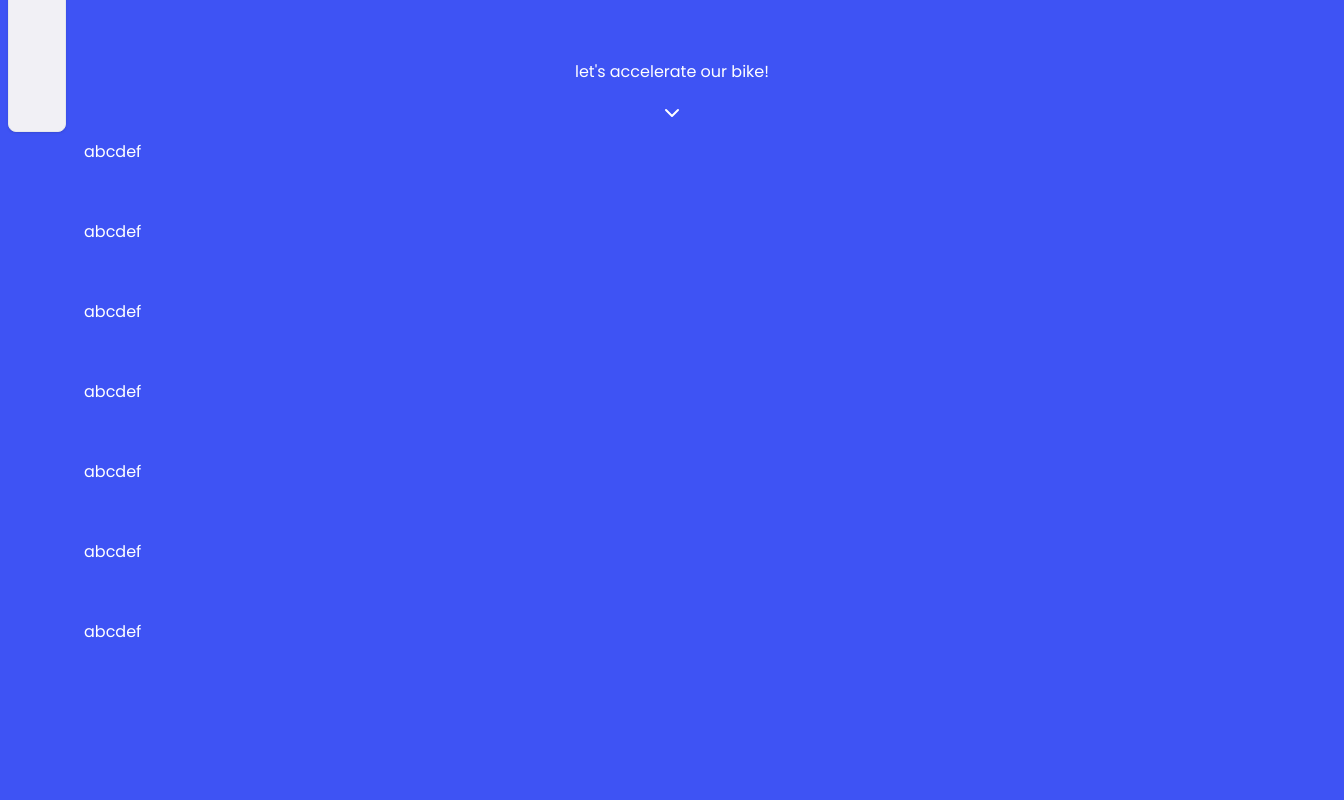
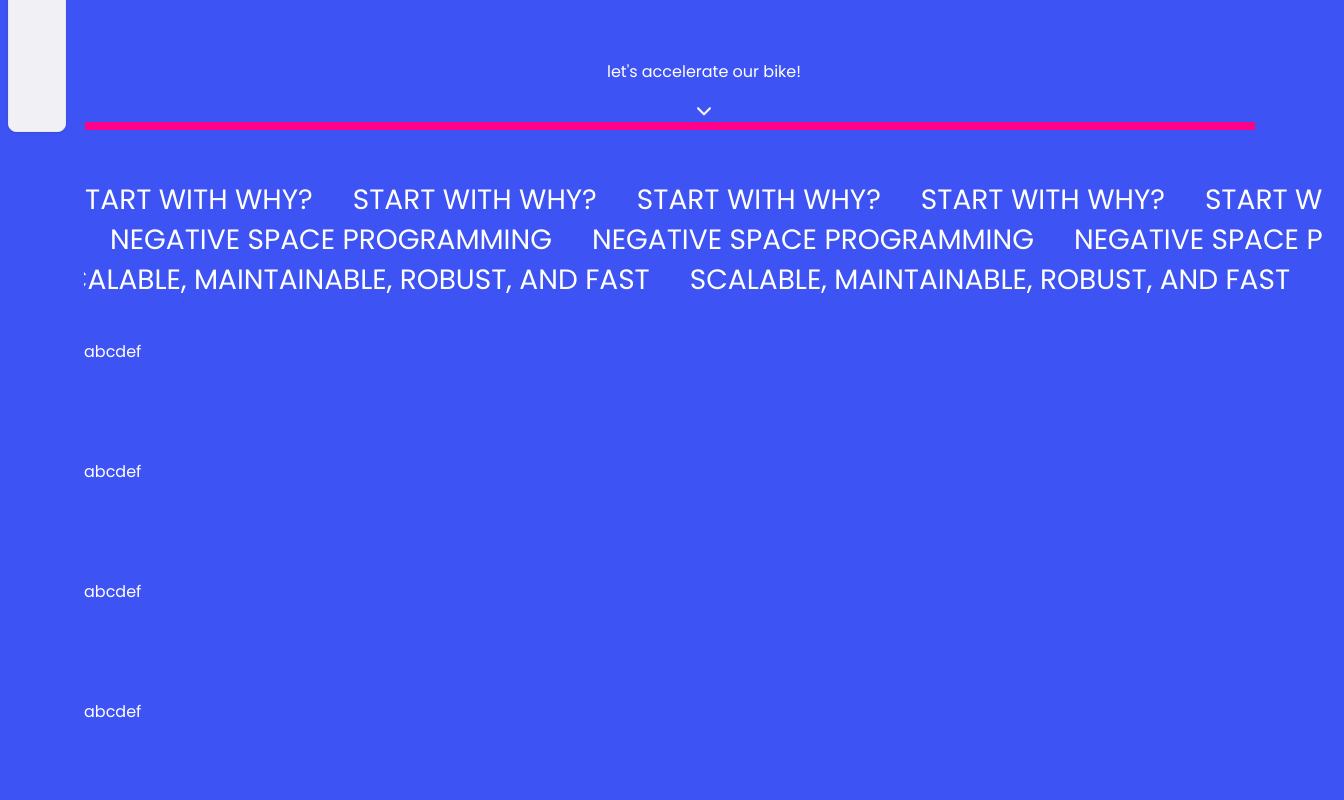
Before and after one commit to iannn07/Portfolio, a Next.js app: page /home in a window 1280 px wide. Shown: the part 660-1460 px from the top of the page, 1344 px wide, since content can reach past the window. Before the commit the page ends 1360 px from the top, so only its background shows below. Built offline with nearby package versions, Linux system fonts and the light colour scheme.

Commit message:
fix: Parallax Scrolling, Parallax Text

```diff
--- a/package.json
+++ b/package.json
@@ -9,6 +9,7 @@
     "lint": "next lint"
   },
   "dependencies": {
+    "@motionone/utils": "^10.18.0",
     "@radix-ui/react-avatar": "^1.1.2",
     "@radix-ui/react-dialog": "^1.1.4",
     "@radix-ui/react-navigation-menu": "^1.2.3",
--- /dev/null
+++ b/src/app/(pages)/home/(sections)/HomeSection2.tsx
@@ -0,0 +1,18 @@
+import ParallaxText from '@/components/ui/parallax'
+import React from 'react'
+
+function HomeSection2() {
+  return (
+    <div className="flex w-full items-center justify-center">
+      <div className="w-full max-w-7xl">
+        <ParallaxText baseVelocity={-2}>Start with Why?</ParallaxText>
+        <ParallaxText baseVelocity={2}>Negative Space Programming</ParallaxText>
+        <ParallaxText baseVelocity={-2}>
+          Scalable, Maintainable, Robust, and Fast
+        </ParallaxText>
+      </div>
+    </div>
+  )
+}
+
+export default HomeSection2
--- a/src/app/(pages)/home/page.tsx
+++ b/src/app/(pages)/home/page.tsx
@@ -1,9 +1,23 @@
+'use client'
+
+import { motion, useScroll, useSpring } from 'framer-motion'
 import HomeSection1 from './(sections)/HomeSection1'
+import HomeSection2 from './(sections)/HomeSection2'
+import { useIsMobile } from '@/hooks/use-mobile'
 
 function Homepage() {
+  const { scrollYProgress } = useScroll()
+  const isMobile = useIsMobile()
+  const scaleX = useSpring(scrollYProgress, {
+    stiffness: 100,
+    damping: 30,
+    restDelta: 0.001,
+  })
+
   return (
-    <div className="flex h-full w-full flex-col bg-primary p-10 md:px-5 md:py-0">
+    <div className="flex h-full w-full flex-col gap-10 bg-primary p-10 md:px-5 md:py-0">
       <HomeSection1 />
+      <HomeSection2 />
       <div className="h-20">abcdef</div>
       <div className="h-20">abcdef</div>
       <div className="h-20">abcdef</div>
@@ -11,6 +25,14 @@ function Homepage() {
       <div className="h-20">abcdef</div>
       <div className="h-20">abcdef</div>
       <div className="h-20">abcdef</div>
+      <motion.div
+        id="scroll-indicator"
+        className={`${isMobile ? 'bottom-0 left-0 right-[-10px]' : 'bottom-[10px] left-[85px] right-[25px]'} fixed h-2 bg-[#ff0088]`}
+        style={{
+          scaleX,
+          originX: 0,
+        }}
+      />
     </div>
   )
 }
--- /dev/null
+++ b/src/components/ui/parallax.tsx
@@ -0,0 +1,67 @@
+'use client'
+
+import {
+  motion,
+  useAnimationFrame,
+  useMotionValue,
+  useScroll,
+  useSpring,
+  useTransform,
+  useVelocity,
+} from 'framer-motion'
+import { useRef } from 'react'
+import { wrap } from '@motionone/utils'
+
+interface ParallaxTextProps {
+  children: string
+  baseVelocity?: number
+}
+
+export default function ParallaxText({
+  children,
+  baseVelocity = 100,
+}: ParallaxTextProps) {
+  const baseX = useMotionValue(0)
+  const { scrollY } = useScroll()
+  const scrollVelocity = useVelocity(scrollY)
+  const directionFactor = useRef(1)
+
+  const x = useTransform(baseX, (v) => `${wrap(-50, 0, v)}%`)
+
+  const smoothVelocity = useSpring(scrollVelocity, {
+    damping: 50,
+    stiffness: 400,
+  })
+
+  const velocityFactor = useTransform(smoothVelocity, [0, 1000], [0, 5], {
+    clamp: false,
+  })
+
+  useAnimationFrame((_t, delta) => {
+    let moveBy = directionFactor.current * baseVelocity * (delta / 1000)
+
+    if (velocityFactor.get() < 0) {
+      directionFactor.current = -1
+    } else if (velocityFactor.get() > 0) {
+      directionFactor.current = 1
+    }
+
+    moveBy += directionFactor.current * moveBy * velocityFactor.get()
+    baseX.set(baseX.get() + moveBy)
+  })
+
+  return (
+    <div className="flex w-full flex-nowrap overflow-hidden whitespace-nowrap">
+      <motion.div
+        className="flex flex-nowrap whitespace-nowrap text-heading-5 uppercase"
+        style={{ x }}
+      >
+        {[...Array(16)].map((_, i) => (
+          <span key={i} className="mr-10 block">
+            {children}
+          </span>
+        ))}
+      </motion.div>
+    </div>
+  )
+}
```
Also changed, not shown: 1 other file (tests, documents, lock files or other folders).
